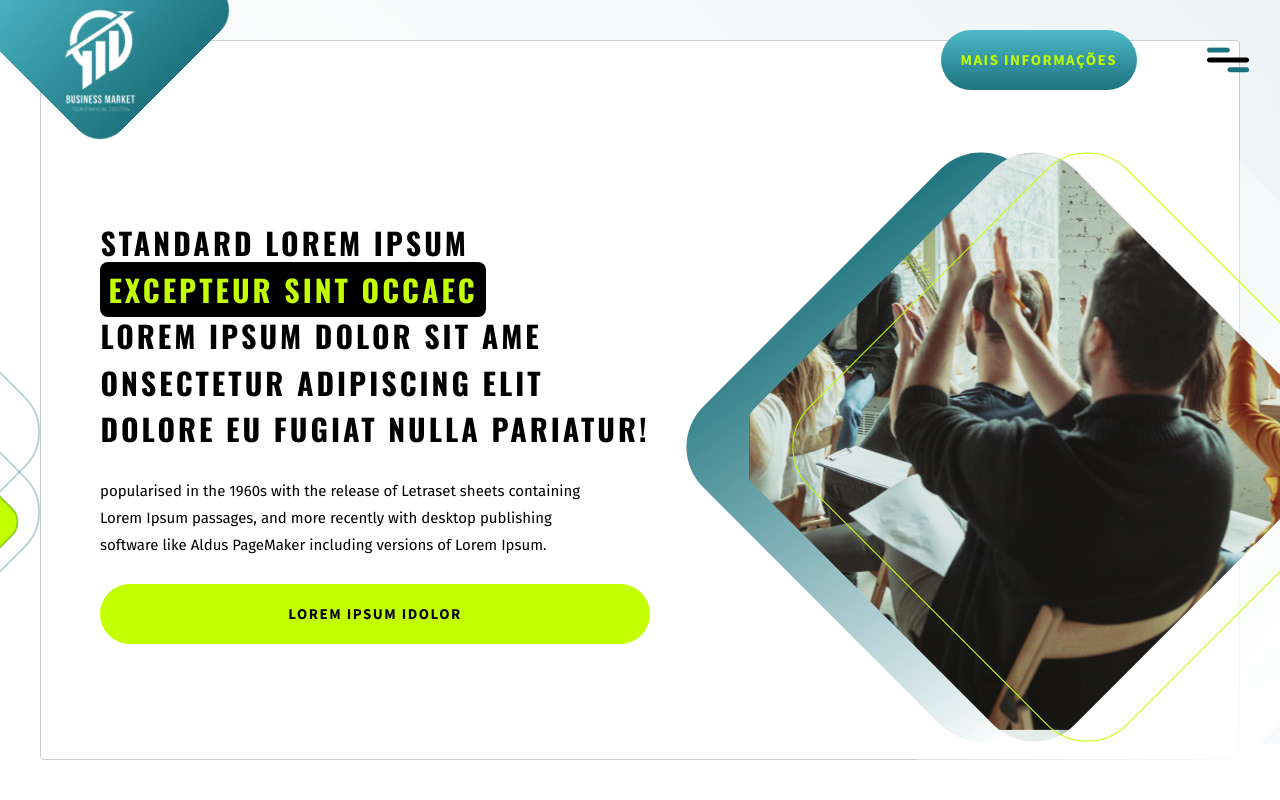
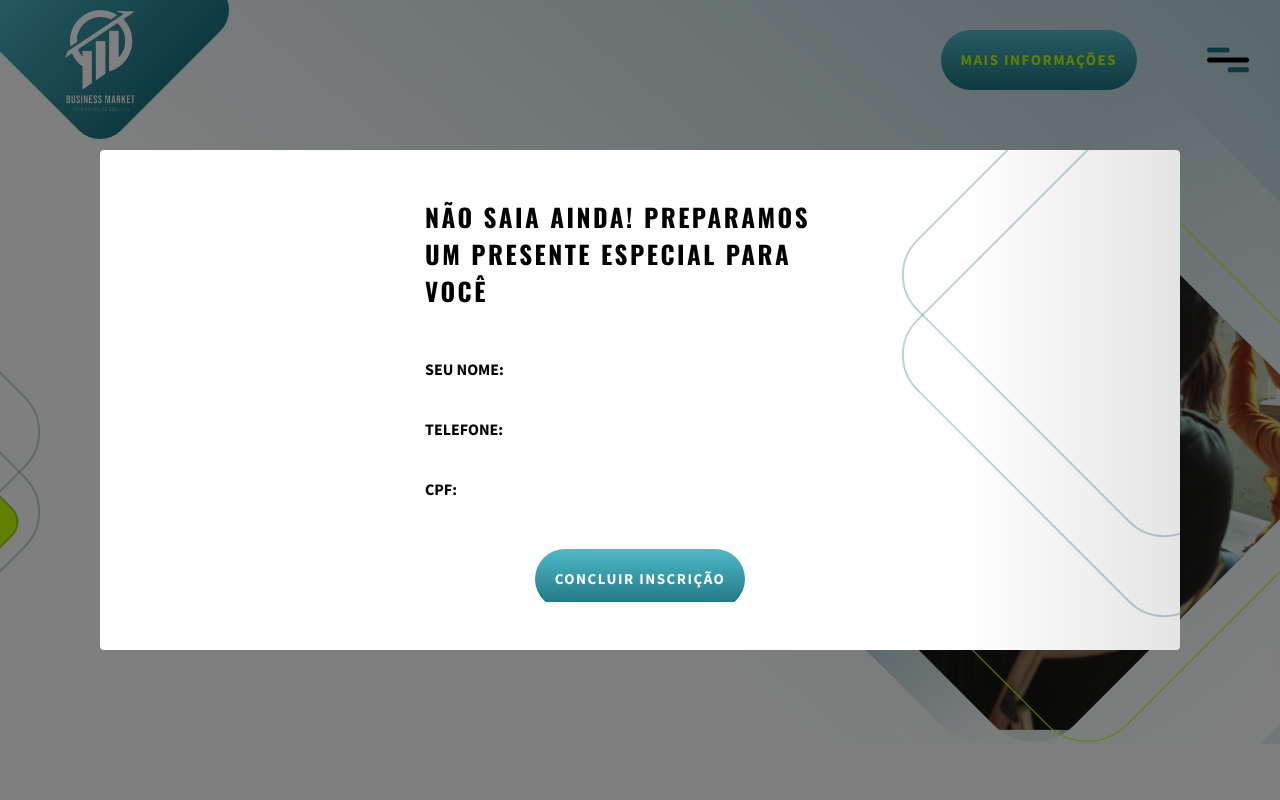
Before and after one commit to carlosemartins97/kbrtec, a React (Create React App) app: page / in a window 1280 px wide. Both pictures are taken after a click on the button "MAIS INFORMAÇÕES". Shown: the top 800 px of the page. Built offline with nearby package versions, Linux system fonts and the light colour scheme; a web font is replaced by a local one.

Commit message:
fix: z-index problems with modal and basic structure style

```diff
--- a/src/core/components/SubscriptionModal/index.jsx
+++ b/src/core/components/SubscriptionModal/index.jsx
@@ -1,6 +1,10 @@
 import Modal from 'react-modal';
+import TwoSquadsBackground from '../TwoSquadsBackground';
 
-
+import {
+    Container,
+    Content,
+} from './styles';
 
 Modal.setAppElement('#root');
 
@@ -9,8 +13,32 @@ export function SubscriptionModal({onRequestClose, isOpen}){
         <Modal
             isOpen={isOpen}
             onRequestClose={onRequestClose}
+            overlayClassName="react-modal-overlay"
+            className="react-modal-content"
         >
-            <h2>Cadastrar</h2>
+            <Container>
+                <TwoSquadsBackground />
+
+                <Content>
+                    <h1>NÃO SAIA AINDA! PREPARAMOS UM
+                    PRESENTE ESPECIAL PARA VOCÊ</h1>
+                    <form>
+                        <label> SEU NOME:
+                            <input type="text"/>
+                        </label>
+                        <label> TELEFONE:
+                            <input type="text"/>
+                        </label>
+                        <label> CPF:
+                            <input type="text"/>
+                        </label>
+                    </form>
+                    <button>
+                        Concluir inscrição
+                    </button>
+                </Content>
+
+            </Container>
         </Modal>
     )
 }
--- a/src/core/components/SubscriptionModal/styles.js
+++ b/src/core/components/SubscriptionModal/styles.js
@@ -0,0 +1,81 @@
+import styled from 'styled-components';
+
+export const Container = styled.div`
+    width: 100%;
+    height: 100%;
+    overflow: hidden;
+
+    > :first-child{
+        left: 80%;
+        bottom: 35%;
+        > :last-child {
+            display: none;
+        }
+    }
+`;
+
+
+export const Content = styled.div`
+    max-width: 430px;
+    margin: 0 auto;
+
+    display: flex;
+    flex-direction: column;
+
+    h1 {
+        font-family: 'Oswald';
+        font-size: 25px;
+        line-height: 37px;
+        letter-spacing: 0.1em;
+    }
+
+    form {
+        font-family: 'Source Sans Pro';
+        margin: 50px 0;
+        display: flex;
+        flex-direction: column;
+
+        label {
+            font-weight: 700;
+
+            & + label {
+                margin-top: 40px;
+            }
+
+            input {
+                font-size: 16px;
+                margin-left: 10px;
+                background: transparent;
+                width: 100%;
+                max-width: 300px;
+            }
+
+        }
+
+
+    }
+    button {
+        margin: 0 auto;
+
+        font-family: 'Source Sans Pro';
+        font-style: normal;
+        font-weight: bold;
+        font-size: 15px;
+        line-height: 60px;
+
+        letter-spacing: 0.1em;
+        text-transform: uppercase;
+
+        background: linear-gradient(${props => props.theme.colors.gradient.secondary}, ${props => props.theme.colors.gradient.primary});
+        color: #fff;
+
+        border-radius: 30px;
+
+        padding: 0 20px;
+
+        &:hover {
+                transition: opacity 0.3s;
+                opacity: .5;
+            }
+    }
+`;
--- a/src/core/styles/GlobalStyle.js
+++ b/src/core/styles/GlobalStyle.js
@@ -28,4 +28,33 @@ export default createGlobalStyle`
     button {
         cursor: pointer;
     }
+
+    .react-modal-overlay {
+        background: rgba(0, 0, 0, 0.5);
+
+        position: fixed;
+        z-index: 5;
+        top: 0;
+        bottom: 0;
+        left: 0;
+        right: 0;
+
+        display: flex;
+        align-items: center;
+        justify-content: center;
+    }
+
+    .react-modal-content {
+        width: 100%;
+        max-width: 1080px;
+        height: 100%;
+        max-height: 500px;
+        background: linear-gradient(90deg, #fff 80%, #e4e4e4);
+        padding: 48px;
+        position: relative;
+        border-radius: 4px;
+
+        overflow: hidden;
+
+    }
 `;
```
